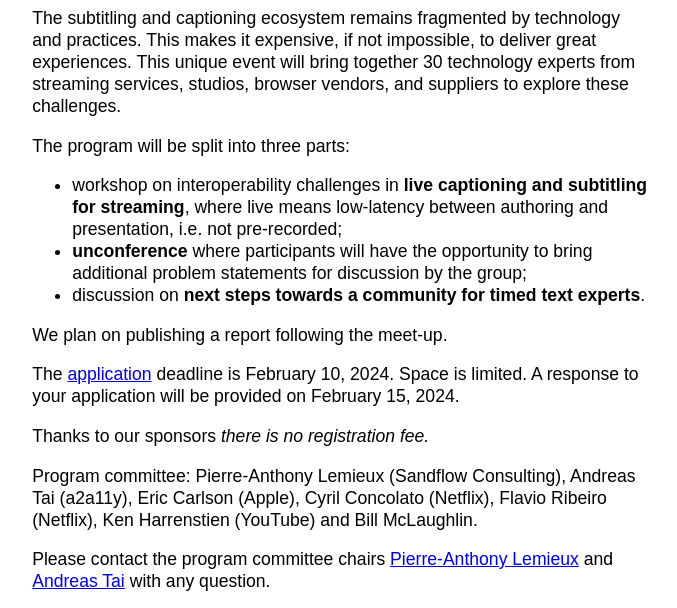
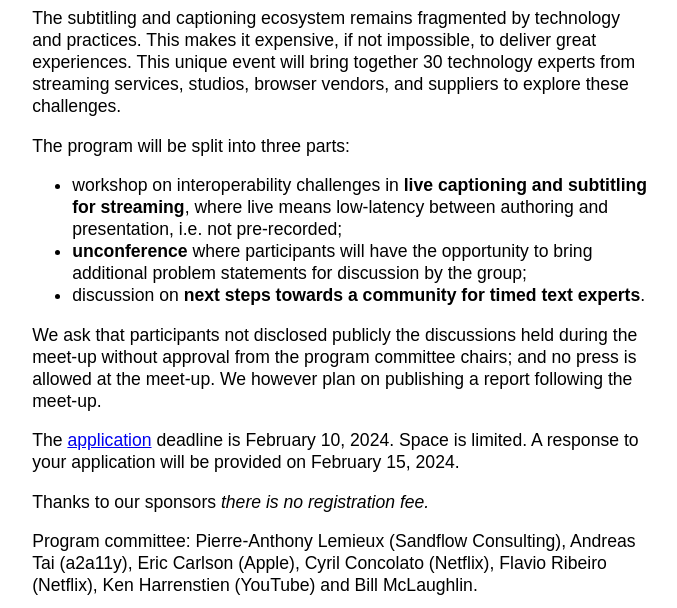
Before and after one commit to sandflow/ccsubs-website, a plain HTML site: page site/index.html in a window 1280 px wide. Shown: the part 785-1393 px from the top of the page, without its empty margins (299-976 px from the left). Drawn offline with Linux system fonts and the light colour scheme.

Commit message:
No press

```diff
--- a/site/index.html
+++ b/site/index.html
@@ -51,7 +51,10 @@
       experts</b>.</li>
     </ul>
 
-    <p>We plan on publishing a report following the meet-up.</p>
+    <p>We ask that participants not disclosed publicly the discussions held
+    during the meet-up without approval from the program committee chairs; and
+    no press is allowed at the meet-up. We however plan on publishing a report
+    following the meet-up.</p>
 
     <p>The <a href="https://forms.gle/VKD2NTGeWbA4C4P5A">application</a>
     deadline is February 10, 2024. Space is limited. A response to your
```
